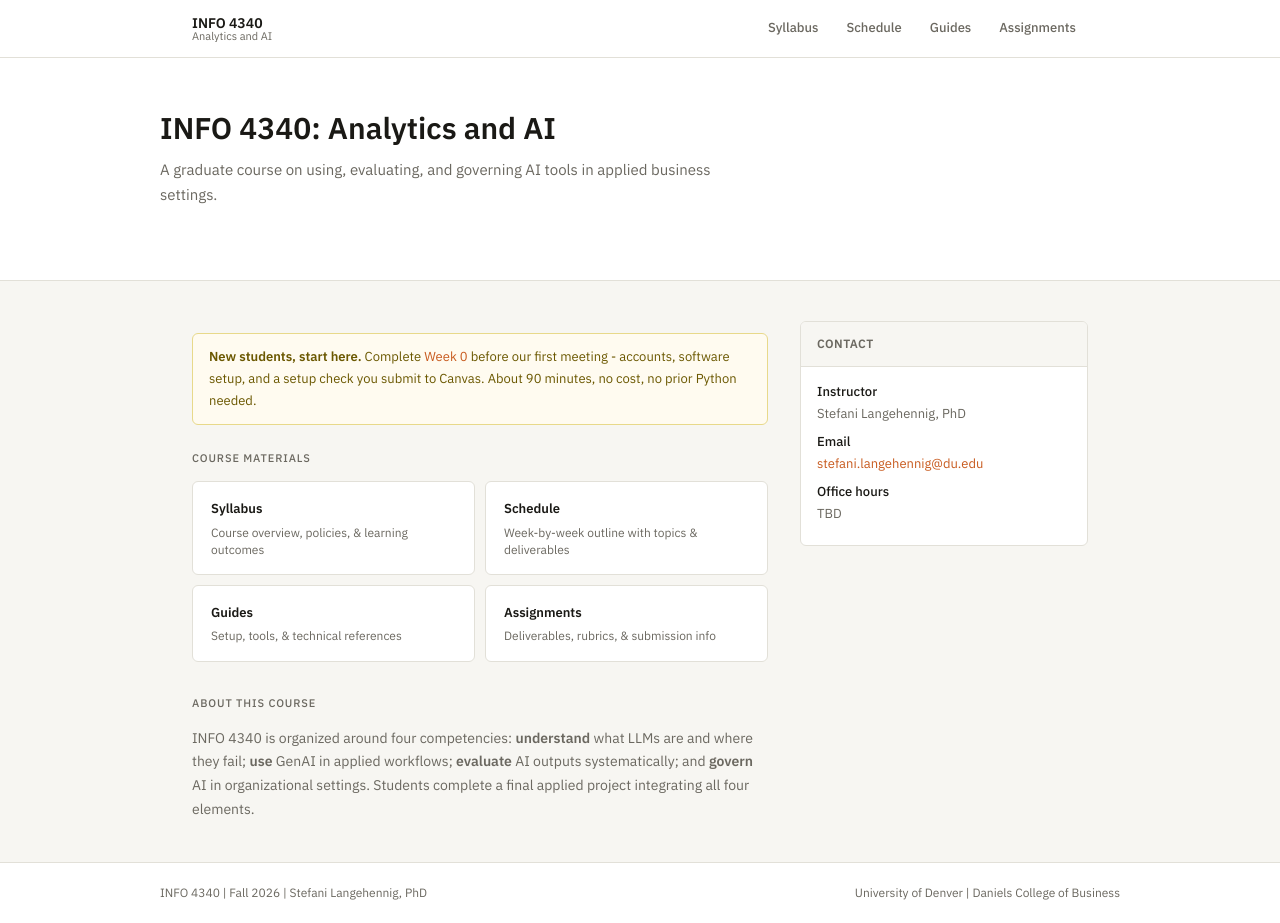
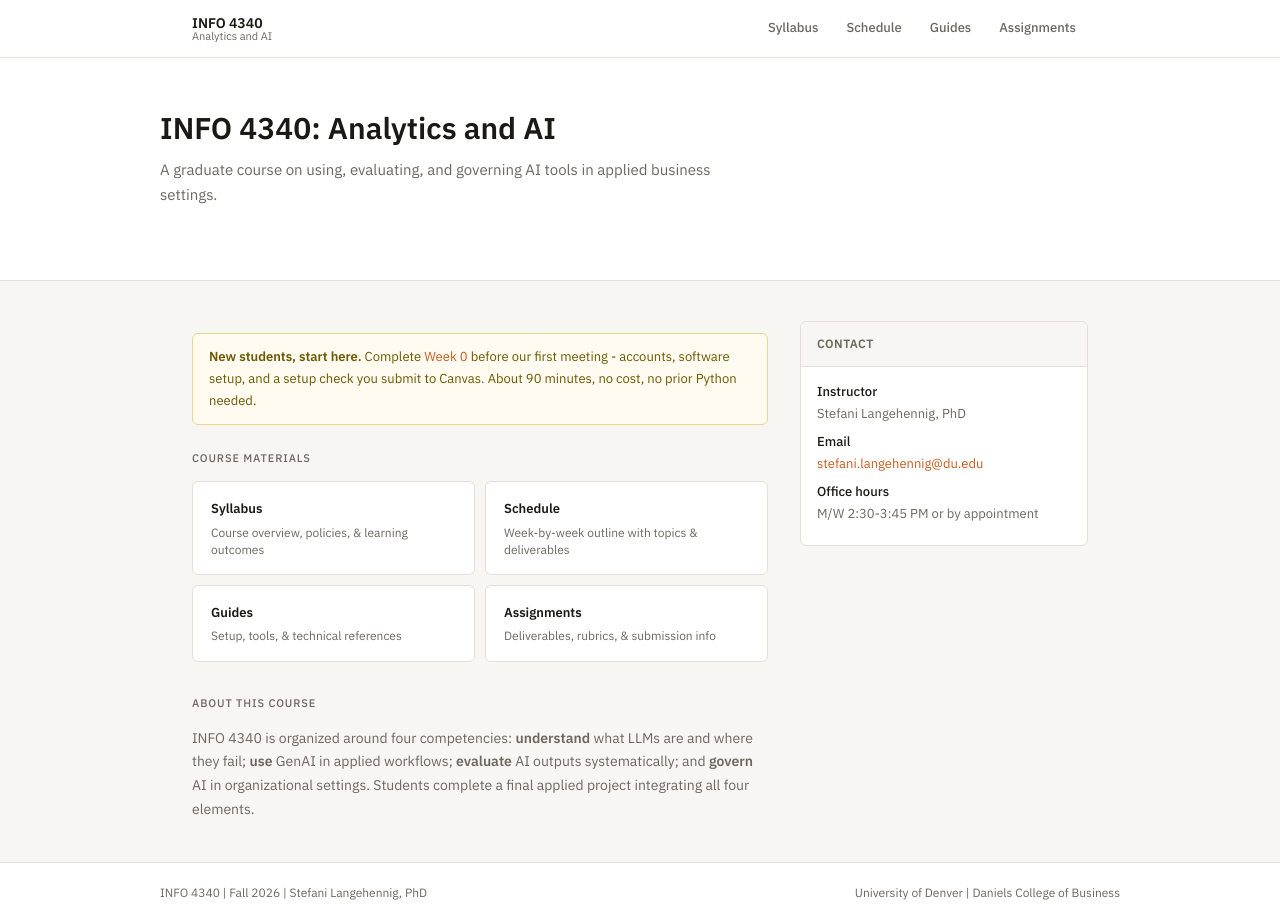
Before and after one commit to steflangehennig/info4340, a Jekyll site: the page built from index.md, in a window 1280 px wide and 923 px high. Built offline with Jekyll 4.4.1, drawn with Linux system fonts in a browser that asks for light colours.

Commit message:
update config

```diff
--- a/_config.yml
+++ b/_config.yml
@@ -7,7 +7,7 @@ instructor: "Stefani Langehennig, PhD"
 term: "Fall 2026"
 meeting: "Monday/Wednesday 8:00 - 9:50 PM"
 location: "DCB 100"
-office_hours: TBD
+office_hours: M/W 2:30-3:45 PM or by appointment
 contact: "stefani.langehennig@du.edu"
 
 nav:
```
